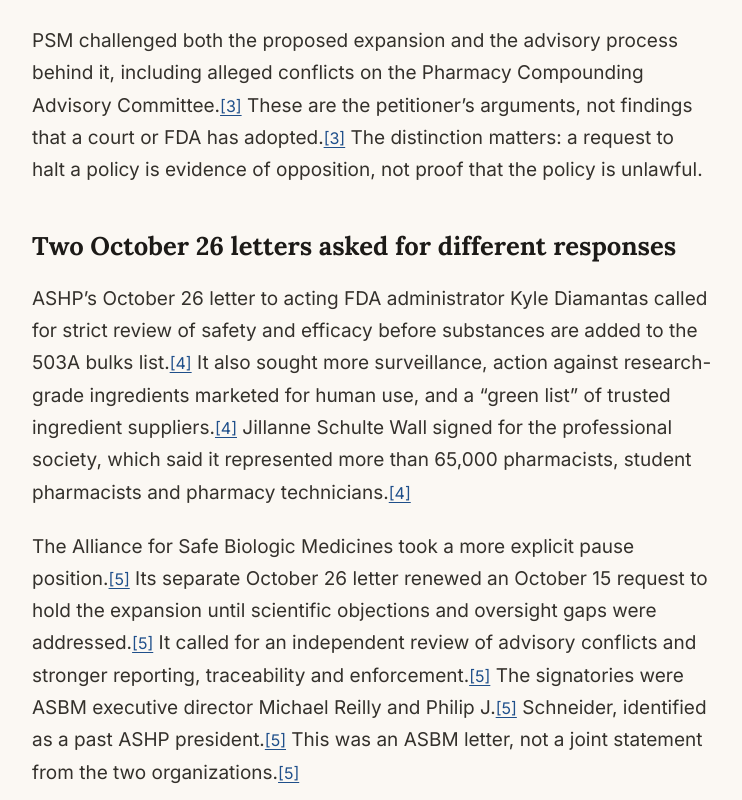
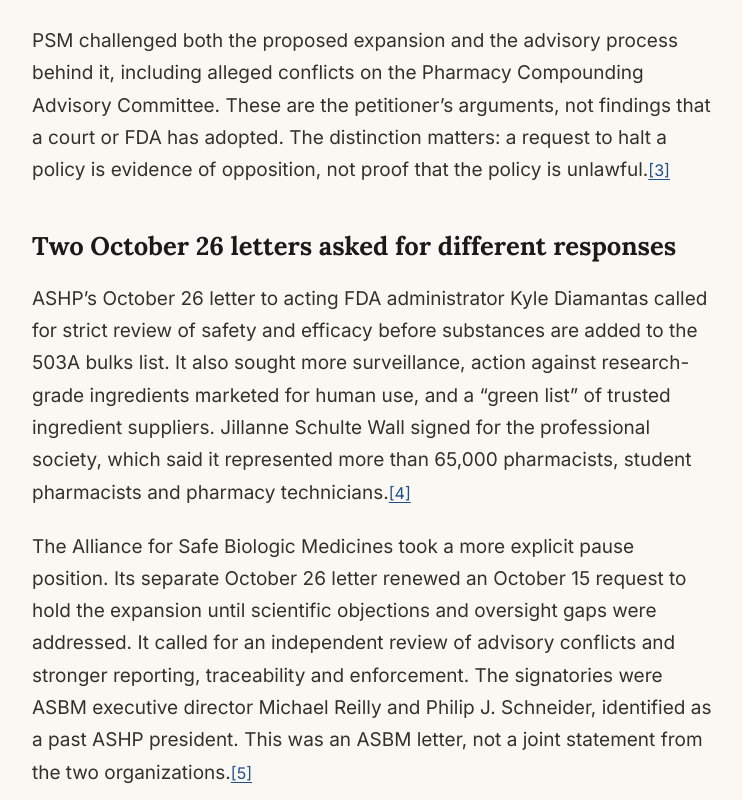
Before and after one commit to edorfanini00/peptidedigest, a Next.js app: page /hhs-peptide-compounding-opposition-safety-debate in a window 1280 px wide. Shown: the part 2540-3340 px from the top of the page, without its empty margins (268-1010 px from the left). Built offline with nearby package versions, Linux system fonts and the light colour scheme.

Commit message:
Group article citations and restore intact attribution

```diff
--- a/app/hhs-peptide-compounding-opposition-safety-debate/story.ts
+++ b/app/hhs-peptide-compounding-opposition-safety-debate/story.ts
@@ -12,7 +12,7 @@ export const story: NewsroomStory = {
     "epithalon",
     "kpv"
   ],
-  "lead": "The American Society of Health-System Pharmacists welcomed several safeguards in the HHS peptide compounding policy but still questioned whether its enforcement approach would protect patients.[1] Its October 29 response brings the disagreement into focus: controls on ingredients and reporting address real risks, while questions about clinical evidence and enforcement remain.[1]",
+  "lead": "The American Society of Health-System Pharmacists welcomed several safeguards in the HHS peptide compounding policy but still questioned whether its enforcement approach would protect patients. Its October 29 response brings the disagreement into focus: controls on ingredients and reporting address real risks, while questions about clinical evidence and enforcement remain.[1]",
   "notice": "Reported analysis of October 2026 policy documents and public statements. No clinical outcome or FDA approval is implied by the interim policy.",
   "sections": [
     {
@@ -20,24 +20,24 @@ export const story: NewsroomStory = {
       "title": "The petition came before the policy",
       "paragraphs": [
         "The opposition began before the interim policy became public. In an October 26 announcement, the Partnership for Safe Medicines said it had filed a citizen petition on October 16 asking FDA to prevent an expansion of peptide compounding.[2] The linked petition is dated October 23 and says it was resubmitted to correct a signature-block problem. Those dates describe the announced filing and the corrected document, respectively.[3]",
-        "PSM challenged both the proposed expansion and the advisory process behind it, including alleged conflicts on the Pharmacy Compounding Advisory Committee.[3] These are the petitioner’s arguments, not findings that a court or FDA has adopted.[3] The distinction matters: a request to halt a policy is evidence of opposition, not proof that the policy is unlawful."
+        "PSM challenged both the proposed expansion and the advisory process behind it, including alleged conflicts on the Pharmacy Compounding Advisory Committee. These are the petitioner’s arguments, not findings that a court or FDA has adopted. The distinction matters: a request to halt a policy is evidence of opposition, not proof that the policy is unlawful.[3]"
       ]
     },
     {
       "id": "two-letters",
       "title": "Two October 26 letters asked for different responses",
       "paragraphs": [
-        "ASHP’s October 26 letter to acting FDA administrator Kyle Diamantas called for strict review of safety and efficacy before substances are added to the 503A bulks list.[4] It also sought more surveillance, action against research-grade ingredients marketed for human use, and a “green list” of trusted ingredient suppliers.[4] Jillanne Schulte Wall signed for the professional society, which said it represented more than 65,000 pharmacists, student pharmacists and pharmacy technicians.[4]",
-        "The Alliance for Safe Biologic Medicines took a more explicit pause position.[5] Its separate October 26 letter renewed an October 15 request to hold the expansion until scientific objections and oversight gaps were addressed.[5] It called for an independent review of advisory conflicts and stronger reporting, traceability and enforcement.[5] The signatories were ASBM executive director Michael Reilly and Philip J.[5] Schneider, identified as a past ASHP president.[5] This was an ASBM letter, not a joint statement from the two organizations.[5]",
-        "ASBM’s central objection was that correctly labelled products and inspected factories cannot, by themselves, establish whether an experimental drug is safe or effective.[5] That argument concerns the evidence needed before widening access, beyond the ability to identify what a pharmacy receives.[5]"
+        "ASHP’s October 26 letter to acting FDA administrator Kyle Diamantas called for strict review of safety and efficacy before substances are added to the 503A bulks list. It also sought more surveillance, action against research-grade ingredients marketed for human use, and a “green list” of trusted ingredient suppliers. Jillanne Schulte Wall signed for the professional society, which said it represented more than 65,000 pharmacists, student pharmacists and pharmacy technicians.[4]",
+        "The Alliance for Safe Biologic Medicines took a more explicit pause position. Its separate October 26 letter renewed an October 15 request to hold the expansion until scientific objections and oversight gaps were addressed. It called for an independent review of advisory conflicts and stronger reporting, traceability and enforcement. The signatories were ASBM executive director Michael Reilly and Philip J. Schneider, identified as a past ASHP president. This was an ASBM letter, not a joint statement from the two organizations.[5]",
+        "ASBM’s central objection was that correctly labelled products and inspected factories cannot, by themselves, establish whether an experimental drug is safe or effective. That argument concerns the evidence needed before widening access, beyond the ability to identify what a pharmacy receives.[5]"
       ]
     },
     {
       "id": "after-release",
       "title": "After release, ASHP acknowledged safeguards",
       "paragraphs": [
-        "ASHP’s October 29 statement credited four features: excluding research-grade products, requiring the bulk manufacturer to register with FDA and comply with current good manufacturing practice, limiting each compounded product to a single active ingredient, and tracking and reporting safety problems.[1] It nevertheless questioned whether enforcement would protect consumers.[1] Chief advocacy officer Tom Kraus also objected to relying on enforcement discretion while clinical and safety data remained limited.[1]",
-        "The Federal Register notice was filed on October 28 and published on October 30.[7] It announced availability of the draft policy and contemplated later rulemaking on the bulks list.[7] It was not a final rule adding the substances to that list.[7] The pre-release letters and post-release response therefore address different stages of the same dispute.[7] Our [existing policy explainer](/hhs-peptide-compounding-policy-2026) covers the full conditions."
+        "ASHP’s October 29 statement credited four features: excluding research-grade products, requiring the bulk manufacturer to register with FDA and comply with current good manufacturing practice, limiting each compounded product to a single active ingredient, and tracking and reporting safety problems. It nevertheless questioned whether enforcement would protect consumers. Chief advocacy officer Tom Kraus also objected to relying on enforcement discretion while clinical and safety data remained limited.[1]",
+        "The Federal Register notice was filed on October 28 and published on October 30. It announced availability of the draft policy and contemplated later rulemaking on the bulks list. It was not a final rule adding the substances to that list. The pre-release letters and post-release response therefore address different stages of the same dispute.[7] Our [existing policy explainer](/hhs-peptide-compounding-policy-2026) covers the full conditions."
       ]
     },
     {
@@ -54,7 +54,7 @@ export const story: NewsroomStory = {
       "title": "Who is arguing, and what would settle the questions?",
       "paragraphs": [
         "The advocacy groups have interests worth disclosing alongside their arguments. PSM’s published membership list includes the pharmaceutical industry group PhRMA, and its page says members are expected to pay dues or obtain a hardship waiver.[8] ASBM says its activities are funded by member partners. Its list includes AbbVie, Amgen and Genentech alongside patient and professional organizations.[9] These disclosures give context for the lobbying. They do not decide the merits of the objections.",
-        "Taken together, these documents point to a distinction between a condition written into a policy and evidence that it works. FDA action against noncompliant suppliers or compounders would speak to enforcement.[1] Clinical evidence would speak to the safety-and-efficacy objection.[5] The final bulks-list rule would settle a separate regulatory question.[7]"
+        "FDA action against noncompliant suppliers or compounders would show how the safeguards are enforced.[1] Clinical evidence would address the safety-and-efficacy objection.[5] A final bulks-list rule would establish which substances, if any, are added to the list.[7]"
       ]
     }
   ],
```
Also changed, not shown: app/retatrutide-vial-testing-us-australia-findings/story.ts (+6 -6 lines).
